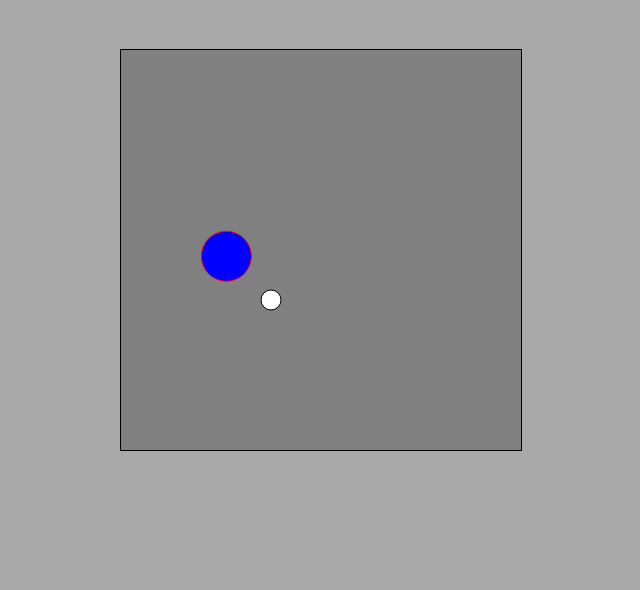
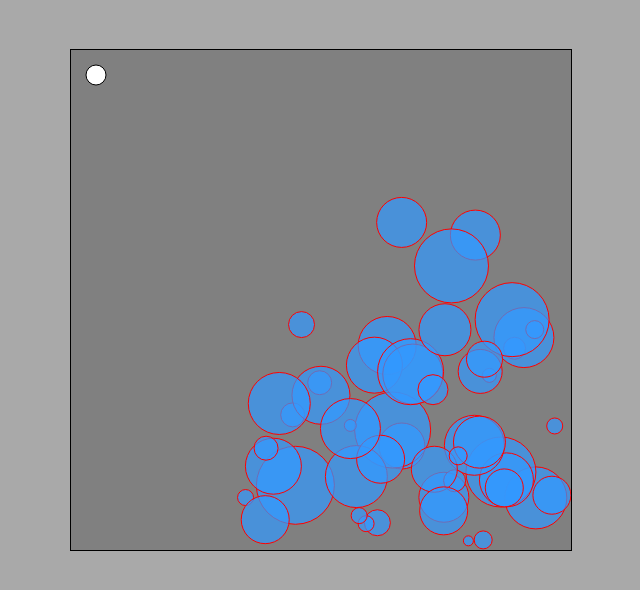
Before and after one commit to 13acid/bubble_hell, a plain HTML site: page index.html in a window 1280 px wide. Shown: the whole page, without its empty margins (319-959 px from the left). Drawn offline with Linux system fonts and the light colour scheme.

Commit message:
collision working across all bubbles

```diff
--- a/display.js
+++ b/display.js
@@ -1,7 +1,7 @@
 function setupCanvas(){
 canvas = document.querySelector("canvas");
-canvas.height = 400;
-canvas.width = 400;
+canvas.height = 500;
+canvas.width = 500;
 ctx = canvas.getContext("2d");
 ctx.imageSmoothingEnabled = false;
 }
--- a/game.js
+++ b/game.js
@@ -22,17 +22,17 @@ class Player extends Bubble{
   }
 
   update(){
-    if(controls.keys[37]) {this.x = this.x - 1;}
-    if(controls.keys[39]) {this.x = this.x + 1;}
-    if(controls.keys[38]) {this.y = this.y - 1;}
-    if(controls.keys[40]) {this.y = this.y + 1;}
+    if(controls.keys[37]) {this.x = this.x - 2;}
+    if(controls.keys[39]) {this.x = this.x + 2;}
+    if(controls.keys[38]) {this.y = this.y - 2;}
+    if(controls.keys[40]) {this.y = this.y + 2;}
   }
 
 }
 
 class StraightBubble extends Bubble{
   constructor(x, y){
-    super(x, y, Math.random(1,4), Math.random(1,4), 25, "blue", "red", 1);
+    super(x, y, Math.random(1,4), Math.random(1,4), Math.floor(5 + Math.random() * 35),  "rgba(51, 153, 255, 0.7)", "red", 1);
   }
 
   update(){
@@ -51,11 +51,39 @@ class StraightBubble extends Bubble{
 }
 
 function checkCollision() {
-  if (Math.sqrt(Math.pow(player.x - bubble.x,2) + Math.pow(player.y - bubble.y,2)) < (player.radius + bubble.radius)) {
-    console.log("Collided");
-    bubble.fs = "red";
-  }
-  else{
-    bubble.fs = "blue";
+  for (i=0; i<bubbles.length; i++){
+    if (Math.sqrt(Math.pow(player.x - bubbles[i].x,2) + Math.pow(player.y - bubbles[i].y,2)) < (player.radius + bubbles[i].radius)) {
+      console.log("Collided");
+      bubbles[i].fs = "red";
+    }
+    else{
+      bubbles[i].fs =  "rgba(51, 153, 255, 0.7)";
+    }
   }
 }
+
+function spawnBubbles(){
+
+  for(i=0;i<50;i++){
+    let x = Math.floor(Math.random() * (canvas.width - 75 * 2) + 75);
+    let y = Math.floor(Math.random() * (canvas.height - 75 * 2) + 75);
+
+    bubbles.push(new StraightBubble(x, y))
+  }
+}
+
+function updatePositions(){
+  player.update();
+
+  for(i=0; i<bubbles.length; i++){
+    bubbles[i].update();
+  }
+}
+
+function drawBubbles(){
+  player.draw();
+
+  for(i=0; i<bubbles.length; i++){
+    bubbles[i].draw();
+  }
+}
--- a/index.html
+++ b/index.html
@@ -23,16 +23,21 @@
   setupCanvas();
   controls.start();
 
-  player = new Player(150, 250);
+  player = new Player(25, 25);
   bubble = new StraightBubble(100, 100);
+
+  let bubbles = [];
+  spawnBubbles();
 
   function draw(){
     ctx.clearRect(0,0,canvas.width,canvas.height);
-    player.update();
-    player.draw();
-    bubble.update();
-    bubble.draw();
+    // player.update();
+    // player.draw();
+    // bubble.update();
+    // bubble.draw();
     checkCollision();
+    updatePositions();
+    drawBubbles();
   }
 
   setInterval(draw,15);
```
